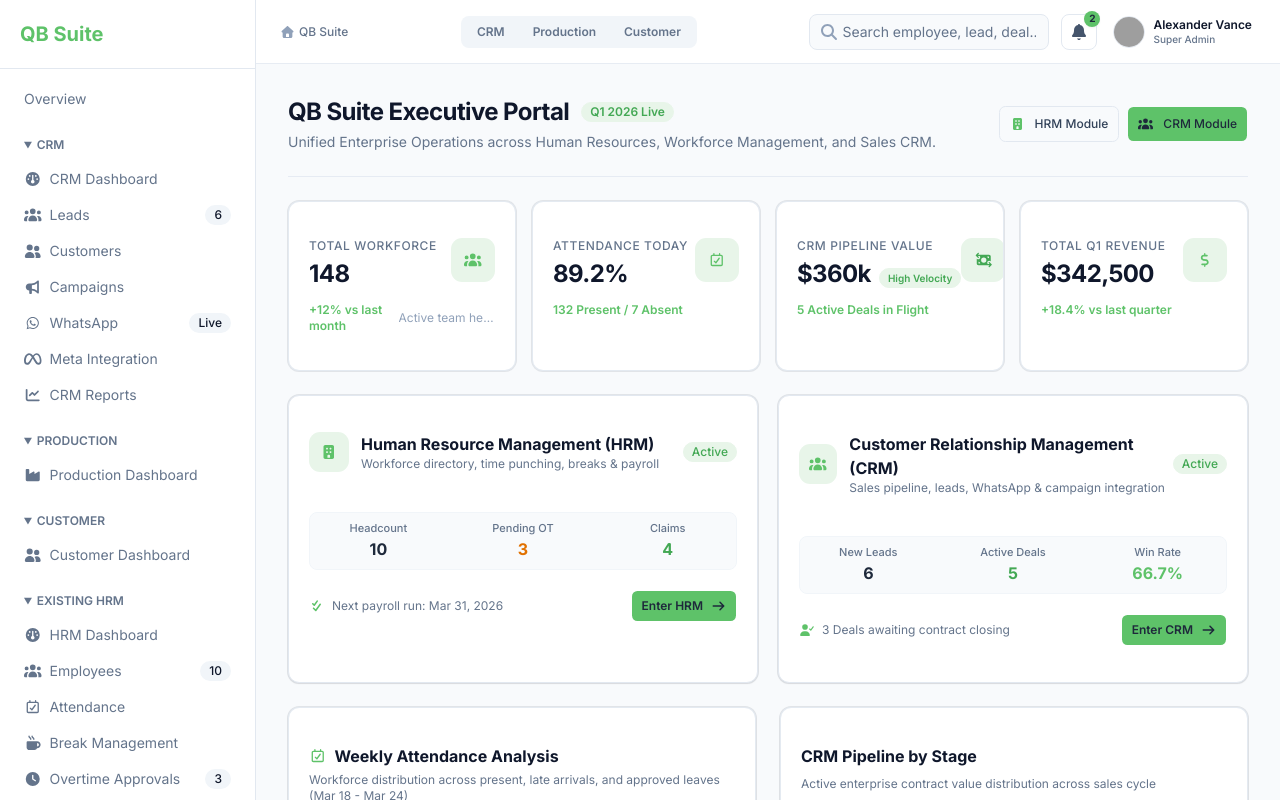
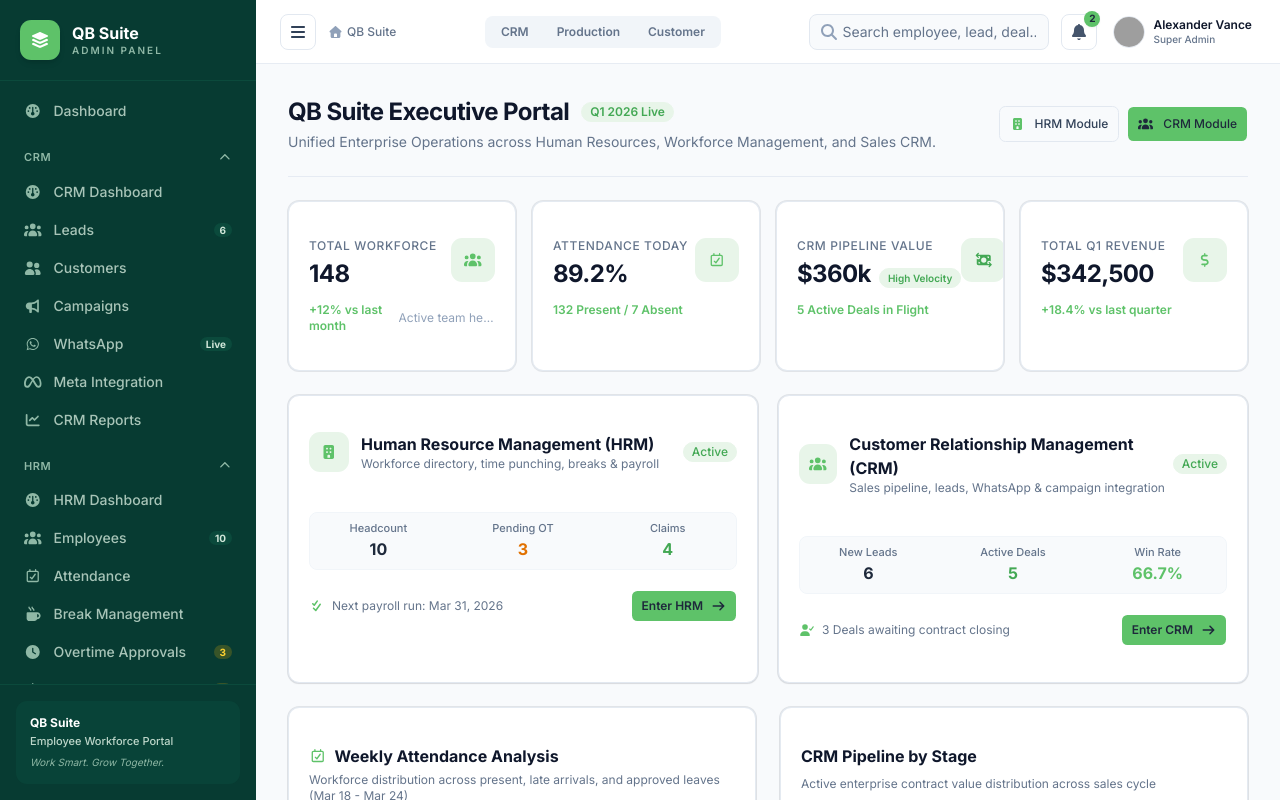
Before and after one commit to avinashquikboom-code/qbsuite-admin-pannel, a Next.js app: page / in a window 1280 px wide. Built offline with nearby package versions, Linux system fonts and the light colour scheme; grey boxes are pictures that could not be loaded.

Commit message:
refactor: integrate Zustand for sidebar state management and update theme colors

```diff
--- a/package.json
+++ b/package.json
@@ -28,7 +28,8 @@
     "recharts": "^3.10.1",
     "shadcn": "^4.23.0",
     "sonner": "^2.0.8",
-    "tw-animate-css": "^1.4.0"
+    "tw-animate-css": "^1.4.0",
+    "zustand": "^5.0.16"
   },
   "devDependencies": {
     "@tailwindcss/postcss": "^4.3.4",
--- a/src/app/globals.css
+++ b/src/app/globals.css
@@ -15,6 +15,8 @@
   --font-heading: var(--font-inter), Inter, sans-serif;
   --color-sidebar-ring: var(--sidebar-ring);
   --color-sidebar-border: var(--sidebar-border);
+  --color-sidebar-secondary: var(--sidebar-secondary);
+  --color-sidebar-muted: var(--sidebar-muted);
   --color-sidebar-accent-foreground: var(--sidebar-accent-foreground);
   --color-sidebar-accent: var(--sidebar-accent);
   --color-sidebar-primary-foreground: var(--sidebar-primary-foreground);
--- a/src/components/layout/Header.jsx
+++ b/src/components/layout/Header.jsx
@@ -13,9 +13,11 @@ import { Popover, PopoverContent, PopoverTrigger, } from '@/components/common/Po
 import { Avatar, AvatarFallback, AvatarImage } from '@/components/common/Avatar';
 import { Badge } from '@/components/common/Badge';
 import { toast } from '@/hooks/use-toast';
+import { useSidebarStore } from '@/hooks/use-sidebar-store';
 export function Header() {
     const pathname = usePathname();
     const router = useRouter();
+    const toggleCollapsed = useSidebarStore((s) => s.toggleCollapsed);
     const [mobileOpen, setMobileOpen] = React.useState(false);
     const [searchQuery, setSearchQuery] = React.useState('');
     const currentModule = React.useMemo(() => {
@@ -98,6 +100,16 @@ export function Header() {
             <Sidebar onNavigate={() => setMobileOpen(false)} className="w-full border-none"/>
           </SheetContent>
         </Sheet>
+
+        {/* Desktop Sidebar Collapse Toggle */}
+        <button
+          type="button"
+          onClick={toggleCollapsed}
+          aria-label="Toggle sidebar"
+          className="hidden lg:inline-flex size-9 items-center justify-center rounded-lg border border-slate-200 text-slate-700 hover:bg-slate-100 transition-colors"
+        >
+          <FontAwesomeIcon icon={faBars} className="size-4.5" />
+        </button>
 
         <div className="hidden sm:block">
           <Breadcrumb />
--- a/src/components/layout/Sidebar.jsx
+++ b/src/components/layout/Sidebar.jsx
@@ -1,15 +1,199 @@
 'use client';
+
+import * as React from 'react';
 import Link from 'next/link';
 import { usePathname } from 'next/navigation';
+import { faChevronDown, faGauge, faGear, faLayerGroup } from '@fortawesome/free-solid-svg-icons';
 import { navigation as crm } from '@/modules/crm/navigation';
+import { navigation as hrm } from '@/navigation/legacy';
 import { navigation as production } from '@/modules/production/navigation';
 import { navigation as customer } from '@/modules/customer/navigation';
-import { navigation as legacy } from '@/navigation/legacy';
 import { FontAwesomeIcon } from '@/components/icons/FontAwesomeIcon';
-import { Badge } from '@/components/common/Badge';
-const groups = [{ name: 'CRM', items: crm }, { name: 'Production', items: production }, { name: 'Customer', items: customer }, { name: 'Existing HRM', items: legacy }];
+import { useSidebarStore } from '@/hooks/use-sidebar-store';
+import { cn } from '@/lib/utils';
+
+const groups = [
+    { name: 'CRM', items: crm },
+    { name: 'HRM', items: hrm },
+    { name: 'Production', items: production },
+    { name: 'Customer', items: customer },
+];
+
+const overviewItem = { name: 'Dashboard', href: '/admin/dashboard', icon: faGauge, matchExact: true };
+const settingsItem = { name: 'Settings', href: '/admin/settings', icon: faGear, matchExact: true };
+
+function isActive(item, pathname) {
+    if (item.matchExact) return pathname === item.href;
+    return pathname === item.href || pathname.startsWith(item.href + '/');
+}
+
+function NavLink({ item, pathname, collapsed, onNavigate }) {
+    const active = isActive(item, pathname);
+    return (
+        <Link
+            href={item.href}
+            onClick={onNavigate}
+            aria-current={active ? 'page' : undefined}
+            title={collapsed ? item.name : undefined}
+            className={cn(
+                'group flex items-center gap-3 rounded-lg px-3 py-2 text-sm font-medium transition-all duration-150',
+                collapsed && 'justify-center px-0',
+                active
+                    ? 'bg-sidebar-primary text-white shadow-sm'
+                    : 'text-sidebar-foreground/80 hover:bg-sidebar-accent hover:text-white'
+            )}
+        >
+            {item.icon && (
+                <FontAwesomeIcon
+                    icon={item.icon}
+                    size={18}
+                    className={cn('shrink-0', active ? 'text-white' : 'text-sidebar-muted group-hover:text-white')}
+                />
+            )}
+            {!collapsed && <span className="flex-1 truncate">{item.name}</span>}
+            {!collapsed && item.badge && (
+                <span
+                    className={cn(
+                        'ml-auto rounded-full px-1.5 py-0.5 text-[10px] font-bold leading-none',
+                        item.badgeVariant === 'warning'
+                            ? 'bg-amber-400/20 text-amber-300'
+                            : active
+                              ? 'bg-white/25 text-white'
+                              : 'bg-sidebar-accent text-sidebar-foreground'
+                    )}
+                >
+                    {item.badge}
+                </span>
+            )}
+        </Link>
+    );
+}
+
+function NavGroup({ group, pathname, collapsed, onNavigate }) {
+    const containsActive = group.items.some((item) => isActive(item, pathname));
+    const [open, setOpen] = React.useState(true);
+
+    React.useEffect(() => {
+        if (containsActive) setOpen(true);
+    }, [containsActive]);
+
+    if (collapsed) {
+        return (
+            <div className="space-y-1">
+                {group.items.map((item) => (
+                    <NavLink key={item.href} item={item} pathname={pathname} collapsed onNavigate={onNavigate} />
+                ))}
+            </div>
+        );
+    }
+
+    return (
+        <div>
+            <button
+                type="button"
+                onClick={() => setOpen((v) => !v)}
+                aria-expanded={open}
+                className="flex w-full items-center justify-between px-3 py-2 text-[11px] font-semibold uppercase tracking-wider text-sidebar-muted hover:text-white transition-colors"
+            >
+                <span>{group.name}</span>
+                <FontAwesomeIcon
+                    icon={faChevronDown}
+                    className={cn('size-3 transition-transform duration-200', open && 'rotate-180')}
+                />
+            </button>
+            <div
+                className={cn(
+                    'grid transition-all duration-200',
+                    open ? 'grid-rows-[1fr] opacity-100' : 'grid-rows-[0fr] opacity-0'
+                )}
+            >
+                <div className="overflow-hidden">
+                    <div className="space-y-0.5 pb-1">
+                        {group.items.map((item) => (
+                            <NavLink key={item.href} item={item} pathname={pathname} collapsed={false} onNavigate={onNavigate} />
+                        ))}
+                    </div>
+                </div>
+            </div>
+        </div>
+    );
+}
+
 export function Sidebar({ className = '', onNavigate }) {
- const pathname = usePathname();
- const link = (item) => <Link key={item.href} href={item.href} onClick={onNavigate} aria-current={pathname === item.href ? 'page' : undefined} className={'flex items-center gap-2 rounded-lg px-3 py-2 text-sm hover:bg-muted ' + (pathname === item.href ? 'bg-primary/10 text-primary font-semibold' : 'text-muted-foreground')} >{item.icon && <FontAwesomeIcon icon={item.icon} size={18} />}<span className="flex-1">{item.name}</span>{item.badge && <Badge variant="secondary">{item.badge}</Badge>}</Link>;
- return <aside className={'flex h-full w-64 shrink-0 flex-col border-r bg-card '+className}><Link href="/admin/dashboard" className="border-b p-5 text-xl font-bold text-primary">QB Suite</Link><nav aria-label="Main navigation" className="flex-1 space-y-3 overflow-y-auto p-3">{link({ name: 'Overview', href: '/admin/dashboard' })}{groups.map(group => <details key={group.name} open><summary className="cursor-pointer px-3 py-2 text-xs font-semibold uppercase text-muted-foreground">{group.name}</summary><div>{group.items.map(link)}</div></details>)}{link({ name: 'Settings', href: '/admin/settings' })}</nav></aside>;
+    const pathname = usePathname();
+    const { collapsed } = useSidebarStore();
+    // Mobile drawer always shows the expanded sidebar.
+    const isCollapsed = collapsed && !onNavigate;
+
+    return (
+        <aside
+            className={cn(
+                'flex h-full shrink-0 flex-col bg-sidebar text-sidebar-foreground transition-[width] duration-300',
+                isCollapsed ? 'w-20' : 'w-64',
+                className
+            )}
+        >
+            {/* Branding header */}
+            <Link
+                href="/admin/dashboard"
+                onClick={onNavigate}
+                className={cn('flex items-center gap-3 border-b border-sidebar-border px-5 py-5', isCollapsed && 'justify-center px-0')}
+            >
+                <div className="flex size-10 shrink-0 items-center justify-center rounded-xl bg-sidebar-primary text-white shadow-md">
+                    <FontAwesomeIcon icon={faLayerGroup} className="size-5" />
+                </div>
+                {!isCollapsed && (
+                    <div className="min-w-0">
+                        <p className="text-base font-bold leading-tight text-white">QB Suite</p>
+                        <p className="text-[10px] font-semibold uppercase tracking-[0.2em] text-sidebar-muted">
+                            Admin Panel
+                        </p>
+                    </div>
+                )}
+            </Link>
+
+            {/* Navigation */}
+            <nav
+                aria-label="Main navigation"
+                className={cn('flex-1 space-y-1 overflow-y-auto p-3', isCollapsed && 'px-2')}
+            >
+                <NavLink item={overviewItem} pathname={pathname} collapsed={isCollapsed} onNavigate={onNavigate} />
+                <div className="space-y-2 pt-2">
+                    {groups.map((group) => (
+                        <NavGroup
+                            key={group.name}
+                            group={group}
+                            pathname={pathname}
+                            collapsed={isCollapsed}
+                            onNavigate={onNavigate}
+                        />
+                    ))}
+                </div>
+                <div className="pt-2">
+                    <NavLink item={settingsItem} pathname={pathname} collapsed={isCollapsed} onNavigate={onNavigate} />
+                </div>
+            </nav>
+
+            {/* Footer branding */}
+            <div className={cn('border-t border-sidebar-border p-4', isCollapsed && 'px-2')}>
+                {isCollapsed ? (
+                    <div className="flex justify-center" title="QB Suite — Employee Workforce Portal">
+                        <div className="flex size-9 items-center justify-center rounded-lg bg-sidebar-accent">
+                            <FontAwesomeIcon icon={faLayerGroup} className="size-4 text-sidebar-primary" />
+                        </div>
+                    </div>
+                ) : (
+                    <div className="rounded-xl bg-sidebar-accent/60 p-3.5">
+                        <p className="text-xs font-bold text-white">QB Suite</p>
+                        <p className="mt-0.5 text-[11px] font-medium text-sidebar-foreground/90">
+                            Employee Workforce Portal
+                        </p>
+                        <p className="mt-1.5 text-[10px] italic text-sidebar-muted">
+                            Work Smart. Grow Together.
+                        </p>
+                    </div>
+                )}
+            </div>
+        </aside>
+    );
 }
--- /dev/null
+++ b/src/hooks/use-sidebar-store.js
@@ -0,0 +1,15 @@
+'use client';
+
+import { create } from 'zustand';
+import { persist } from 'zustand/middleware';
+
+export const useSidebarStore = create(
+    persist(
+        (set) => ({
+            collapsed: false,
+            toggleCollapsed: () => set((state) => ({ collapsed: !state.collapsed })),
+            setCollapsed: (collapsed) => set({ collapsed }),
+        }),
+        { name: 'qb-admin-sidebar' }
+    )
+);
--- a/src/theme/colors.js
+++ b/src/theme/colors.js
@@ -8,6 +8,10 @@ export const colors = {
   "textPrimary": "#1E293B",
   "textSecondary": "#64748B",
   "border": "#E2E8F0",
+  "sidebarDark": "#073B32",
+  "sidebarSecondary": "#0B4A3C",
+  "sidebarText": "#D1E7DA",
+  "sidebarMuted": "#8FB8A6",
   "danger": "#E11D48",
   "warning": "#D97706",
   "success": "#5EC269"
--- a/src/theme/theme.js
+++ b/src/theme/theme.js
@@ -11,10 +11,11 @@ export const themeVariables = {
  '--primary-foreground': colors.textPrimary, '--border': colors.border, '--input': colors.border,
  '--ring': colors.primary, '--accent': colors.lightPrimary, '--accent-foreground': colors.darkPrimary,
  '--muted-foreground': colors.textSecondary, '--destructive': colors.danger,
- '--sidebar': colors.surface, '--sidebar-foreground': colors.textPrimary,
+ '--sidebar': colors.sidebarDark, '--sidebar-foreground': colors.sidebarText,
+ '--sidebar-secondary': colors.sidebarSecondary, '--sidebar-muted': colors.sidebarMuted,
  '--sidebar-primary': colors.primary, '--sidebar-primary-foreground': colors.surface,
- '--sidebar-accent': colors.lightPrimary, '--sidebar-accent-foreground': colors.darkPrimary,
- '--sidebar-border': colors.border, '--sidebar-ring': colors.primary,
+ '--sidebar-accent': colors.sidebarSecondary, '--sidebar-accent-foreground': colors.surface,
+ '--sidebar-border': colors.sidebarSecondary, '--sidebar-ring': colors.primary,
  '--radius': radius.lg,
  ...Object.fromEntries(Object.entries(spacing).map(([k,v])=>['--space-'+k,v])),
  ...Object.fromEntries(Object.entries(typography.sizes).map(([k,v])=>['--type-'+k,v])),
```
Also changed, not shown: 1 other file (tests, documents, lock files or other folders).
